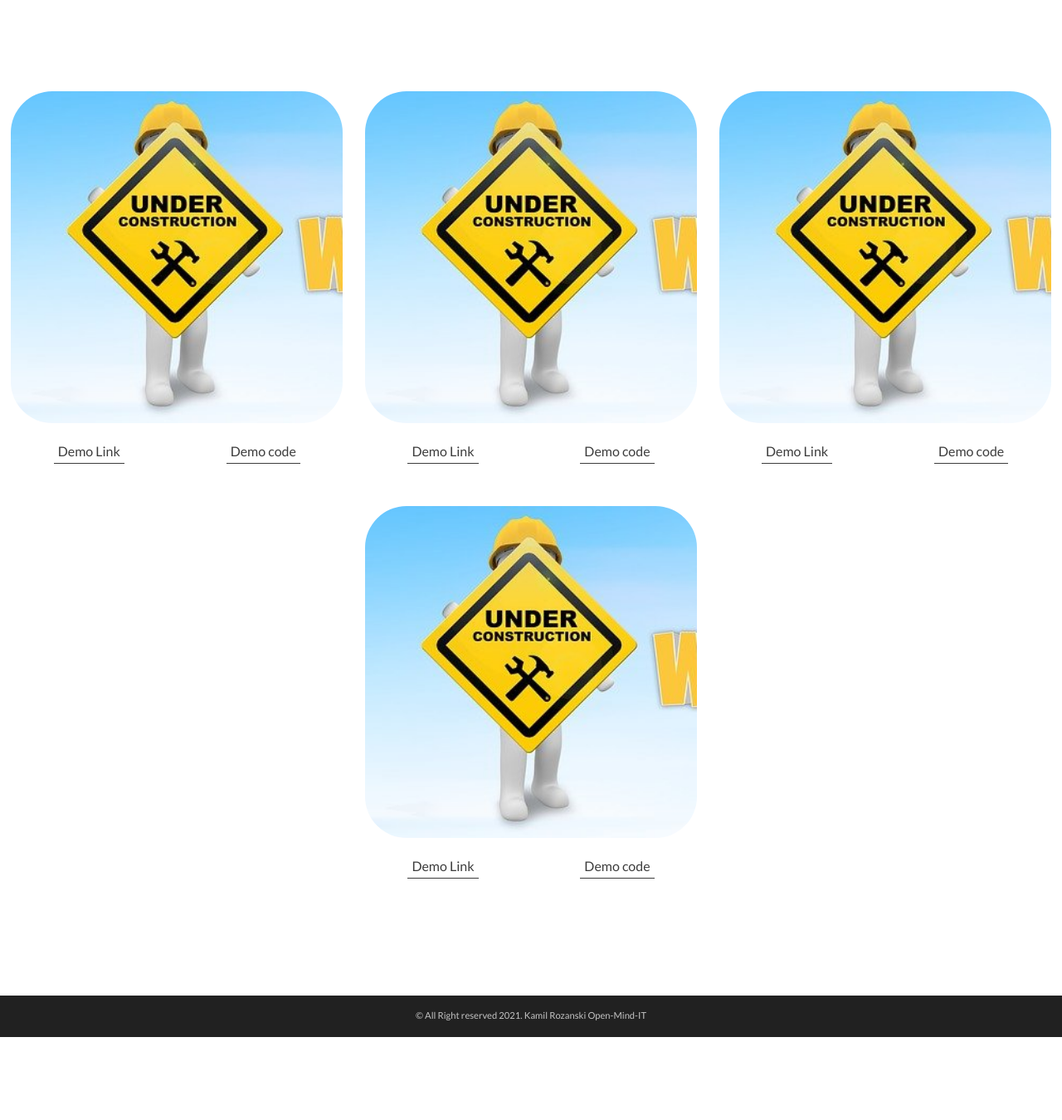
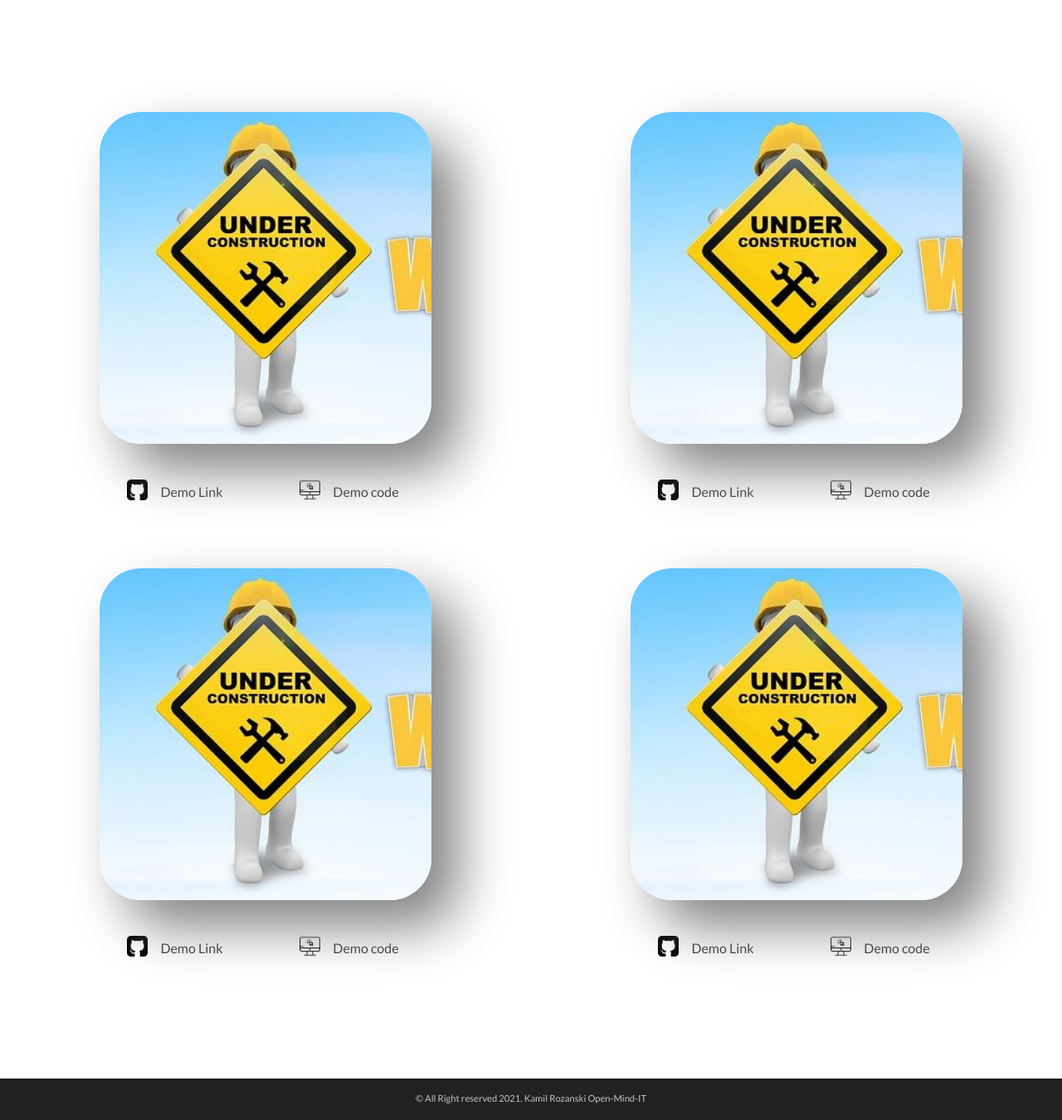
Before and after one commit to KamilRozanski/open-mind-it, a PHP site: page / in a window 1280 px wide. Shown: the part 2053-3403 px from the top of the page at 83% size. Before the commit the page ends 3303 px from the top, so only its background shows below. Run offline with PHP 8.4, Linux system fonts and the light colour scheme.

Commit message:
add box shadow on project section and icon on procejt links

```diff
--- a/index.html
+++ b/index.html
@@ -139,64 +139,12 @@
                     </div>
                 </article>
                 <section class=project__links>
-                    <a href="#">
+                    <a class="project__link" href="#">
+                        <img class="project__links__img" src="../open-mind-it/assets/github.png">
                         <button class="project__demo">Demo Link</button>
                     </a>
-                    <a href="#">
-                        <button class="project__code">Demo code</button>
-                    </a>
-                </section>
-            </div>
-
-            <div class="project__wrapper">
-                <article class="project">
-                    <h3 class="project__title">Project Title</h3>
-                    <p class="project__description">
-                        alteration in some form, by injected humour, or randomised words which don't look even
-                        slightly
-                        believable. If you are going to use a passage of Lorem Ipsum, you need to be sure there
-                        isn't
-                        anything
-                        embarrassing hidden in the middle of text.<br>
-                        All the Lorem Ipsum generators on the Intern
-                        Where can I get some?
-                        There are many variations of passages of Lorem Ipsum available, but the majority have
-                    </p>
-                    <div class="project__background">
-                    </div>
-                </article>
-                <section class=project__links>
-                    <a href="#">
-                        <button class="project__demo">Demo Link</button>
-                    </a>
-                    <a href="#">
-                        <button class="project__code">Demo code</button>
-                    </a>
-                </section>
-            </div>
-
-            <div class="project__wrapper">
-                <article class="project">
-                    <h3 class="project__title">Project Title</h3>
-                    <p class="project__description">
-                        alteration in some form, by injected humour, or randomised words which don't look even
-                        slightly
-                        believable. If you are going to use a passage of Lorem Ipsum, you need to be sure there
-                        isn't
-                        anything
-                        embarrassing hidden in the middle of text.<br>
-                        All the Lorem Ipsum generators on the Intern
-                        Where can I get some?
-                        There are many variations of passages of Lorem Ipsum available, but the majority have
-                    </p>
-                    <div class="project__background">
-                    </div>
-                </article>
-                <section class=project__links>
-                    <a href="#">
-                        <button class="project__demo">Demo Link</button>
-                    </a>
-                    <a href="#">
+                    <a class="project__link" href="#">
+                        <img class="project__links__img" src="../open-mind-it/assets/pc.png">
                         <button class="project__code">Demo code</button>
                     </a>
                 </section>
@@ -221,10 +169,71 @@
                     </div>
                 </article>
                 <section class=project__links>
-                    <a href="#">
+                    <a class="project__link" href="#">
+                        <img class="project__links__img" src="../open-mind-it/assets/github.png">
                         <button class="project__demo">Demo Link</button>
                     </a>
-                    <a href="#">
+                    <a class="project__link" href="#">
+                        <img class="project__links__img" src="../open-mind-it/assets/pc.png">
+                        <button class="project__code">Demo code</button>
+                    </a>
+                </section>
+            </div>
+
+            <div class="project__wrapper">
+                <article class="project">
+                    <h3 class="project__title">Project Title</h3>
+                    <p class="project__description">
+                        alteration in some form, by injected humour, or randomised words which don't look even
+                        slightly
+                        believable. If you are going to use a passage of Lorem Ipsum, you need to be sure there
+                        isn't
+                        anything
+                        embarrassing hidden in the middle of text.<br>
+                        All the Lorem Ipsum generators on the Intern
+                        Where can I get some?
+                        There are many variations of passages of Lorem Ipsum available, but the majority have
+                    </p>
+                    <div class="project__background">
+                    </div>
+                </article>
+                <section class=project__links>
+                    <a class="project__link" href="#">
+                        <img class="project__links__img" src="../open-mind-it/assets/github.png">
+                        <button class="project__demo">Demo Link</button>
+                    </a>
+                    <a class="project__link" href="#">
+                        <img class="project__links__img" src="../open-mind-it/assets/pc.png">
+                        <button class="project__code">Demo code</button>
+                    </a>
+                </section>
+            </div>
+
+
+            <div class="project__wrapper">
+                <article class="project">
+                    <h3 class="project__title">Project Title</h3>
+                    <p class="project__description">
+                        alteration in some form, by injected humour, or randomised words which don't look even
+                        slightly
+                        believable. If you are going to use a passage of Lorem Ipsum, you need to be sure there
+                        isn't
+                        anything
+                        embarrassing hidden in the middle of text.<br>
+                        All the Lorem Ipsum generators on the Intern
+                        Where can I get some?
+                        There are many variations of passages of Lorem Ipsum available, but the majority have
+                    </p>
+                    <div class="project__background">
+                    </div>
+                </article>
+                <section class=project__links>
+                    <a class="project__link" href="#">
+                        <img class="project__links__img" src="../open-mind-it/assets/github.png">
+                        <button class="project__demo">Demo Link</button>
+                    </a>
+                    <a class="project__link" href="#">
+                        <img class="project__links__img" src="../open-mind-it/assets/pc.png">
                         <button class="project__code">Demo code</button>
                     </a>
                 </section>
@@ -240,3 +249,8 @@
 </body>
 
 </html>
+
+
+<!-- <div>Icons made by <a href="https://www.flaticon.com/authors/dave-gandy" title="Dave Gandy">Dave Gandy</a> from <a href="https://www.flaticon.com/" title="Flaticon">www.flaticon.com</a></div> -->
+
+<!-- <div>Icons made by <a href="https://www.freepik.com" title="Freepik">Freepik</a> from <a href="https://www.flaticon.com/" title="Flaticon">www.flaticon.com</a></div> -->
--- a/main.css
+++ b/main.css
@@ -166,6 +166,10 @@ body {
 	margin: 10px;
 	border-radius: 50px;
 	overflow: hidden;
+	box-shadow: 32px 32px 64px #828282, -32px -32px 64px #ffffff;
+}
+.project__wrapper {
+	margin: 25px;
 }
 .project__links {
 	display: flex;
@@ -180,21 +184,37 @@ body {
 	padding: 10px 15px;
 }
 .project__links {
+	display: flex;
+	align-items: center;
+	justify-content: space-around;
 	margin: 20px 0;
+	height: 50px;
+}
+.project__link {
+	display: flex;
+	align-items: flex-end;
+	justify-content: space-between;
+	text-decoration: none;
+	border-bottom: 0px solid black;
+	transition: .1s;
+	padding-bottom: 3px;
 	height: 50px;
 }
 .project__demo,
 .project__code {
 	border: none;
-	border-bottom: 1px #3c3c3c solid;
-	padding: 5px;
+	padding-left: 15px;
 	color: #3c3c3c;
 	background-color: transparent;
 	transition: .3s;
+	cursor: pointer;
 }
-.project__demo:hover,
-.project__code:hover {
+.project__link:hover {
 	border-bottom: 1.5px #3c3c3c solid;
+}
+.project__links__img {
+	width: 25px;
+	height: 25px;
 }
 
 .project__background {
```
Also changed, not shown: assets/github.png (added), assets/pc.png (added), 1 other file. Lines whose indentation alone changed are shown as unchanged.
